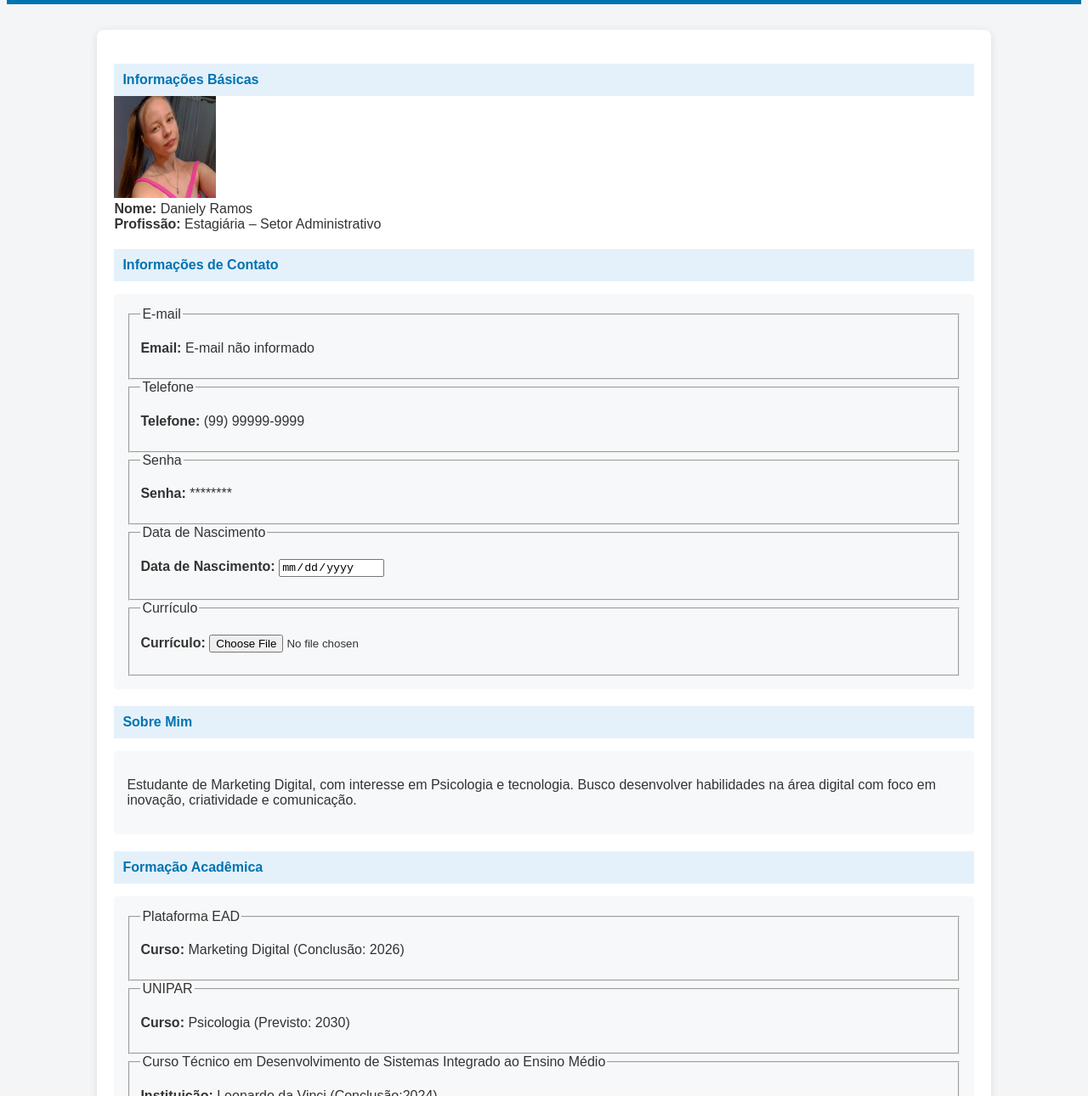
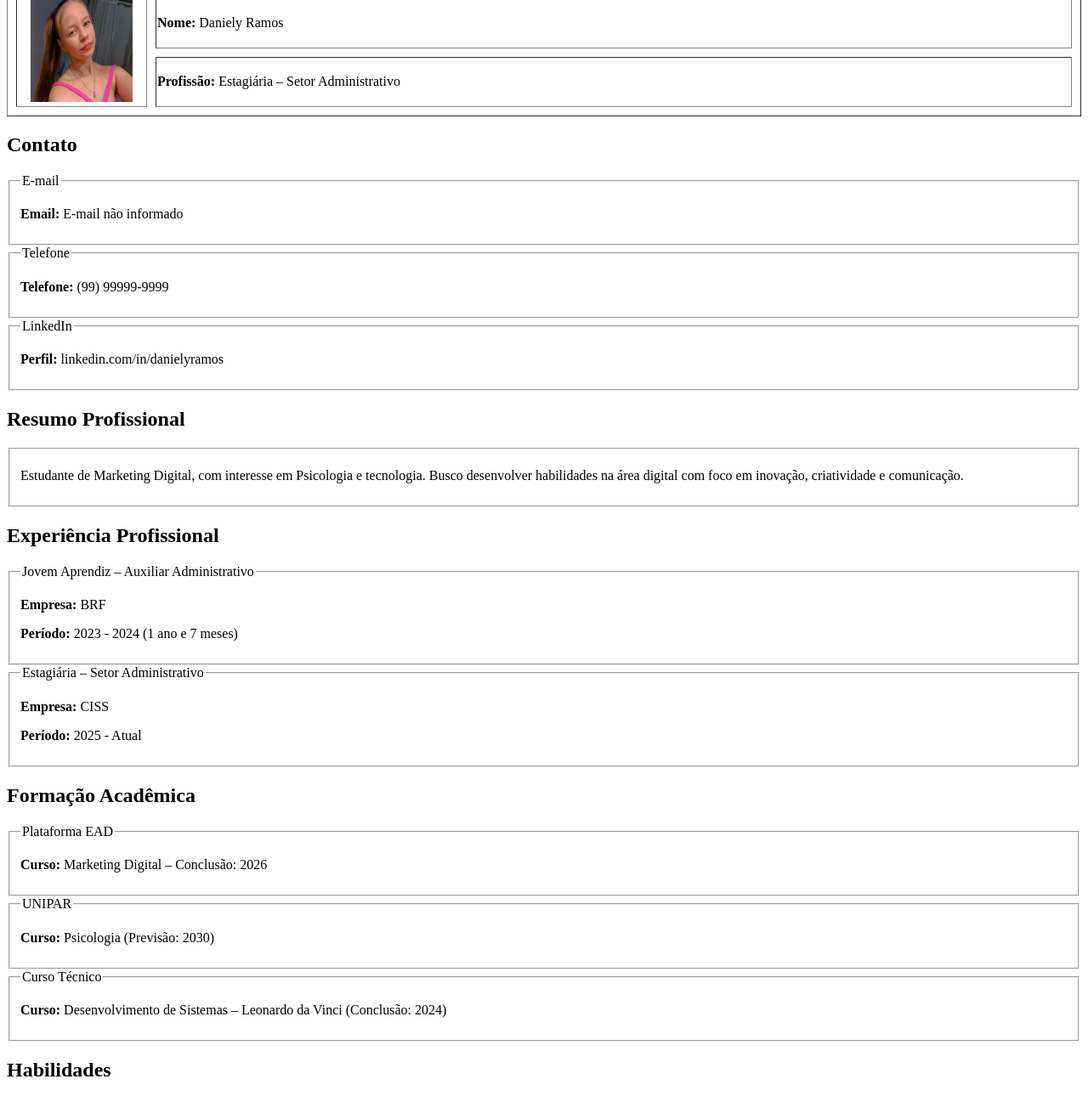
Before and after one commit to DanielyRamos/atvdd.github.io, a plain HTML site: page perfil.html in a window 1280 px wide. Shown: the part 93-1383 px from the top of the page at 85% size. Drawn offline with Linux system fonts and the light colour scheme.

Commit message:
alteração

```diff
--- a/perfil.html
+++ b/perfil.html
@@ -2,71 +2,27 @@
 <html lang="pt-br">
 <head>
   <meta charset="UTF-8">
-  <title>Perfil Profissional</title>
-  <style>
-    body {
-      font-family: Arial, sans-serif;
-      background-color: #f4f5f7;
-      color: #333;
-    }
-
-    h1 {
-      text-align: center;
-      background-color: #0073b1;
-      color: white;
-      padding: 20px;
-      margin-bottom: 30px;
-    }
-
-    .container {
-      width: 80%;
-      margin: auto;
-      background-color: white;
-      padding: 20px;
-      border-radius: 8px;
-      box-shadow: 0 2px 10px rgba(0, 0, 0, 0.1);
-    }
-
-    .profile-img {
-      width: 120px;
-      height: 120px;
-      margin-right: 15px;
-    }
-
-    .section-title {
-      background-color: #e4f1fb;
-      color: #0073b1;
-      font-weight: bold;
-      padding: 10px;
-      margin-top: 20px;
-    }
-
-    .about, .experience, .education, .contact {
-      background-color: #f7f8fa;
-      padding: 15px;
-      border-radius: 4px;
-      margin-top: 15px;
-    }
-  </style>
+  <title>Perfil Profissional - Daniely Ramos</title>
 </head>
 <body>
 
-  <h1>Perfil Profissional de Daniely Ramos</h1>
+  <h1 align="center">Perfil Profissional de Daniely Ramos</h1>
 
-  <div class="container">
-    <!-- Informações Básicas -->
-    <div class="section-title">Informações Básicas</div>
-    <div class="profile">
-      <img src="dany.jpg.jpeg" alt="Foto de perfil" class="profile-img">
-      <div>
-        <strong>Nome:</strong> Daniely Ramos<br>
-        <strong>Profissão:</strong> Estagiária – Setor Administrativo
-      </div>
-    </div>
+  <!-- Estrutura com <table> -->
+  <table border="1" width="100%" cellspacing="10">
+    <tr>
+      <td rowspan="2" width="150" align="center">
+        <img src="dany.jpg.jpeg" width="120" height="120" alt="Foto de perfil">
+      </td>
+      <td><strong>Nome:</strong> Daniely Ramos</td>
+    </tr>
+    <tr>
+      <td><strong>Profissão:</strong> Estagiária – Setor Administrativo</td>
+    </tr>
+  </table>
 
-
-    <div class="section-title">Informações de Contato</div>
-    <div class="contact">
+  <!-- Contato -->
+  <h2>Contato</h2>
   <fieldset>
     <legend>E-mail</legend>
     <p><strong>Email:</strong> <span id="email">E-mail não informado</span></p>
@@ -76,68 +32,61 @@
     <p><strong>Telefone:</strong> (99) 99999-9999</p>
   </fieldset>
   <fieldset>
-        <legend>Senha</legend>
-        <p><strong>Senha:</strong> ********</p>
+    <legend>LinkedIn</legend>
+    <p><strong>Perfil:</strong> linkedin.com/in/danielyramos</p>
+  </fieldset>
+
+  <!-- Sobre Mim -->
+  <h2>Resumo Profissional</h2>
+  <fieldset>
+    <p>Estudante de Marketing Digital, com interesse em Psicologia e tecnologia. Busco desenvolver habilidades na área digital com foco em inovação, criatividade e comunicação.</p>
+  </fieldset>
+
+  <!-- Experiência -->
+  <h2>Experiência Profissional</h2>
+  <fieldset>
+    <legend>Jovem Aprendiz – Auxiliar Administrativo</legend>
+    <p><strong>Empresa:</strong> BRF</p>
+    <p><strong>Período:</strong> 2023 - 2024 (1 ano e 7 meses)</p>
   </fieldset>
   <fieldset>
-        <legend>Data de Nascimento</legend>
-        <p><strong>Data de Nascimento:</strong> <input type="date" id="data" readonly></p>
+    <legend>Estagiária – Setor Administrativo</legend>
+    <p><strong>Empresa:</strong> CISS</p>
+    <p><strong>Período:</strong> 2025 - Atual</p>
   </fieldset>
-      <fieldset>
-        <legend>Currículo</legend>
-        <p><strong>Currículo:</strong> <input type="file" id="curriculo" readonly></p>
-      </fieldset>
-    </div>
 
-
-    <div class="section-title">Sobre Mim</div>
-    <div class="about">
-      <p>
-        Estudante de Marketing Digital, com interesse em Psicologia e tecnologia. Busco desenvolver habilidades na área digital com foco em inovação, criatividade e comunicação.
-      </p>
-    </div>
-
-
-    <div class="section-title">Formação Acadêmica</div>
-    <div class="education">
+  <!-- Formação -->
+  <h2>Formação Acadêmica</h2>
   <fieldset>
     <legend>Plataforma EAD</legend>
-        <p><strong>Curso:</strong> Marketing Digital (Conclusão: 2026)</p>
+    <p><strong>Curso:</strong> Marketing Digital – Conclusão: 2026</p>
   </fieldset>
   <fieldset>
     <legend>UNIPAR</legend>
-        <p><strong>Curso:</strong> Psicologia (Previsto: 2030)</p>
+    <p><strong>Curso:</strong> Psicologia (Previsão: 2030)</p>
   </fieldset>
   <fieldset>
-        <legend>Curso Técnico em Desenvolvimento de Sistemas Integrado ao Ensino Médio</legend>
-        <p><strong>Instituição:</strong> Leonardo da Vinci (Conclusão:2024)</p>
-      </fieldset>
-    </div>
-
-
-    <div class="section-title">Experiência Profissional</div>
-    <div class="experience">
-      <fieldset>
-        <legend>Experiência: Jovem Aprendiz – Auxiliar Administrativo</legend>
-        <p><strong>BRF • 2023 - 2024 (1 ano e 7 meses)</strong></p>
+    <legend>Curso Técnico</legend>
+    <p><strong>Curso:</strong> Desenvolvimento de Sistemas – Leonardo da Vinci (Conclusão: 2024)</p>
   </fieldset>
 
+  <!-- Habilidades -->
+  <h2>Habilidades</h2>
   <fieldset>
-        <legend>Cargo Atual: Estagiária - Setor Administrativo (CISS)</legend>
-        <p><strong>CISS • 2024 - Atual</strong></p>
+    <ul>
+      <li>Organização e comunicação</li>
+      <li>Conhecimento em marketing digital</li>
+      <li>Iniciativa e criatividade</li>
+      <li>Conhecimento básico em programação</li>
+    </ul>
   </fieldset>
-    </div>
-  </div>
 
   <script>
-
     const params = new URLSearchParams(window.location.search);
-    const nome = params.get('nome');
-    const email = params.get('email');
-
-
-    document.getElementById('nome').innerText = nome ? nome : 'Dany';
-    document.getElementById('email').innerText = email ? email : 'ramoos.daniely';
+    const email = params.get("email");
+    if (email) {
+      document.getElementById("email").innerText = email;
+    }
   </script>
 
 </body>
```
Also changed, not shown: index.html (+14 -74 lines). Lines whose indentation alone changed are shown as unchanged.
